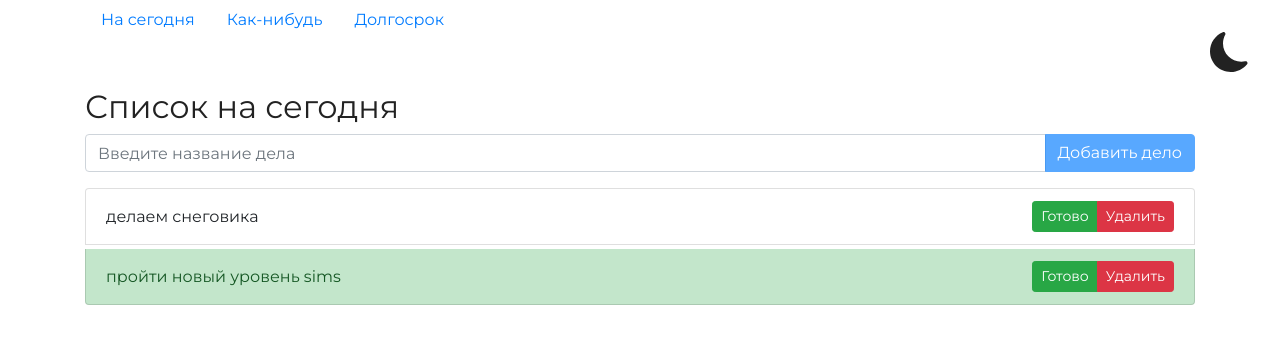
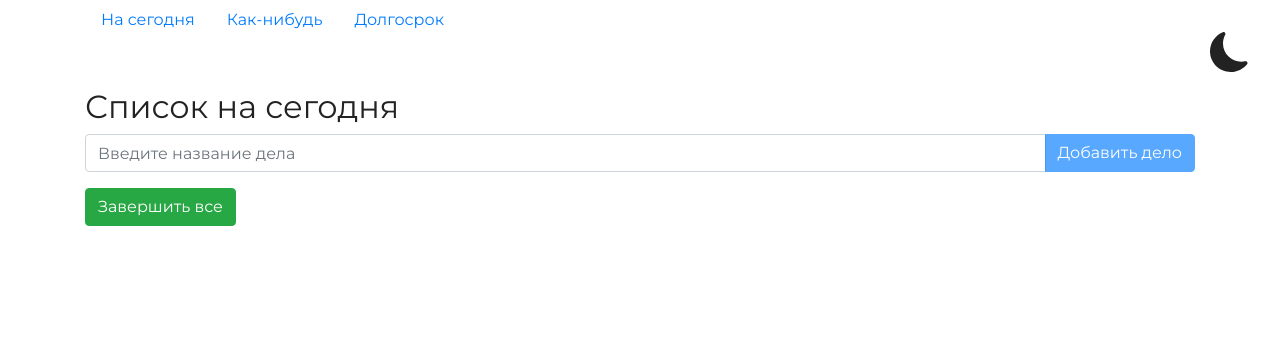
Before and after one commit to Obezyankaa/Valinl-Js-Todo, a website: page index.html in a window 1280 px wide. Drawn offline with nearby package versions, Linux system fonts and the light colour scheme; files whose address does not match are found by name.

Commit message:
fix good

```diff
--- a/index.html
+++ b/index.html
@@ -19,17 +19,17 @@
     <script defer src="todo-app.js"></script>
 <script>
     document.addEventListener('DOMContentLoaded', function () {
-        let defArray = [{
-                id: 1,
-                name: 'делаем снеговика',
-                done: false,
-            },
-            {
-                id: 2,
-                name: 'пройти новый уровень sims',
-                done: true,
-            }
-
+        let defArray = [
+            // {
+        //         id: 1,
+        //         name: 'делаем снеговика',
+        //         done: false,
+        //     },
+        //     {
+        //         id: 2,
+        //         name: 'пройти новый уровень sims',
+        //         done: true,
+        //     }
         ]
         createTodoApp(document.getElementById('todo-app'), 'Список на сегодня', 'my-list', defArray);
     })
--- a/todo-app.js
+++ b/todo-app.js
@@ -83,7 +83,7 @@
         return list;
     }
 
-    function createTodoItem(obj){
+    function createTodoItem(obj) {
         let item = document.createElement('li');
         // кнопки помещаем в элемент, который красиво покажет их в одной группе
         let buttonGroup = document.createElement('div')
@@ -112,9 +112,8 @@
              saveList(listArray,listName)
         })
         deleteButton.addEventListener('click', function(){
-            if(confirm('Вы уверены?')){
+            if (confirm('Вы уверены?')) {
                 item.remove()
-            //   localStorage.removeItem(key)
 
             for (let i = 0; i < listArray.length; i += 1) {
                 if (listArray[i].id == obj.id) listArray.splice(i, 1)
@@ -140,25 +139,43 @@
         localStorage.setItem(keyName, JSON.stringify(arr));
     }
 
-    function createTodoApp(container, title, keyName, defArray = []){
+    function TastDelete() {
+        let taskButton = document.createElement('button')
+         taskButton.classList.add('btn', 'btn-success')
+        taskButton.textContent = 'Завершить все'
+
+        return taskButton
+    }
+
+
+
+    function createTodoApp(container, title, keyName, defArray = []) {
         let todoAppTitle = createAppTitle(title)
         let todoItemForm = createTodoItemForm()
         let todoList = createTodoList()
+        let taskDelete = TastDelete()
         listName = keyName;
         listArray = defArray;
 
         container.append(todoAppTitle)
         container.append(todoItemForm.form)
         container.append(todoList)
+        container.append(taskDelete)
 
         let localData = localStorage.getItem(listName);
-
         if (localData !== null && localData !== '') listArray = JSON.parse(localData);
 
         for (const itemList of listArray) {
             let todoItem = createTodoItem(itemList)
             todoList.append(todoItem.item);
         }
+
+        taskDelete.addEventListener('click', function () {
+            if (confirm('Вы уверены?')) {
+                window.localStorage.removeItem(listName)
+                location.reload()
+            }
+        })
 
 
         todoItemForm.form.addEventListener('submit', function(e){
@@ -183,5 +200,6 @@
             todoItemForm.input.value = ''
         })
     }
+    // window.localStorage.removeItem('my-list')
     window.createTodoApp = createTodoApp
 })();
```
